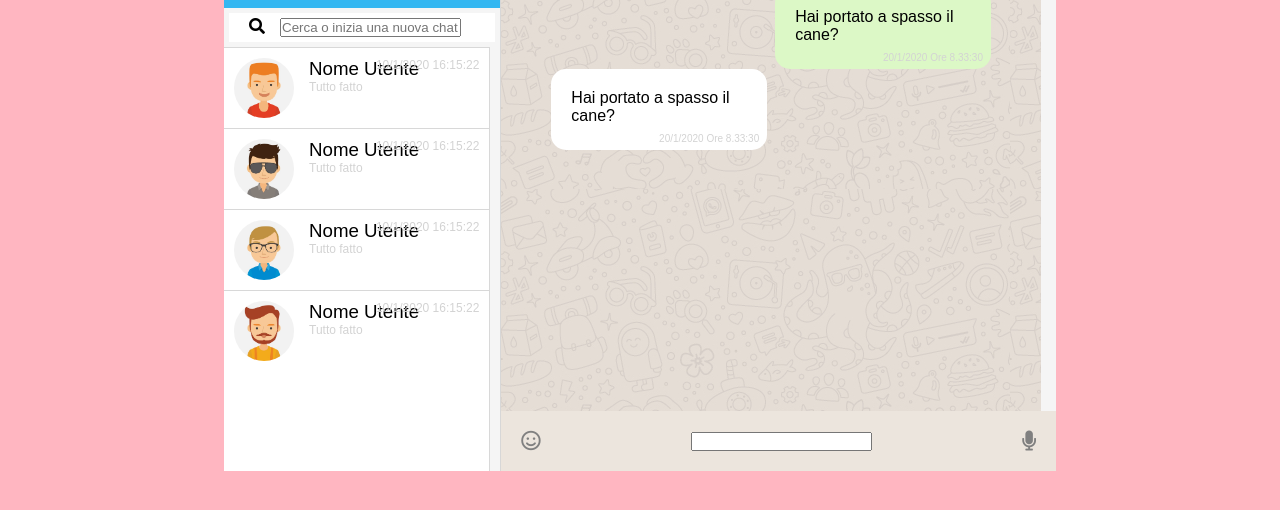
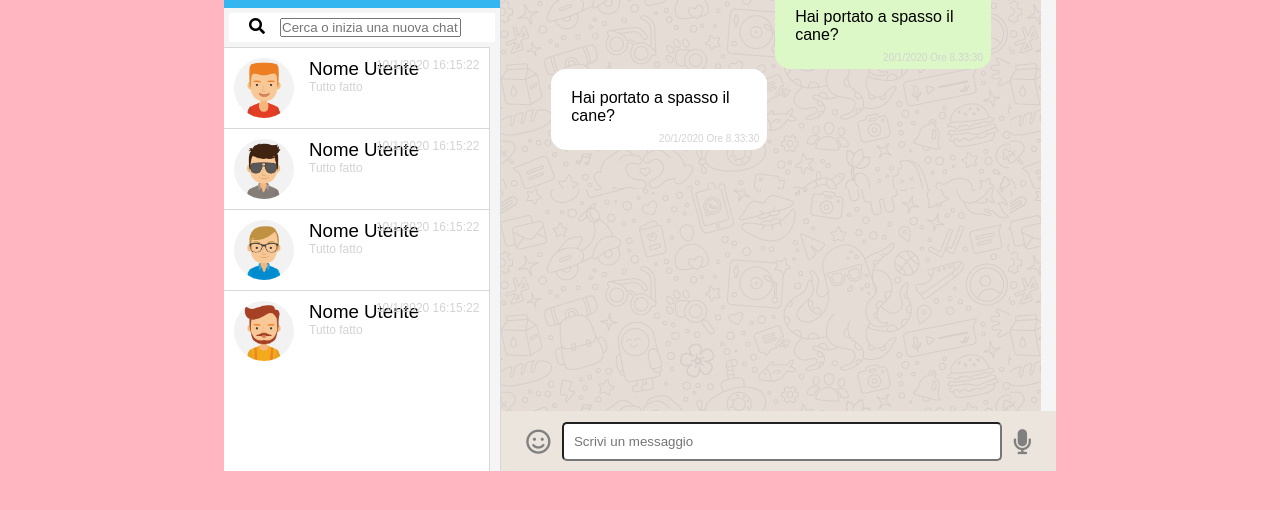
Before and after one commit to EddieFreedome/vue-boolzapp, a plain HTML site: page milestone1/index.html in a window 1280 px wide. Shown: the part 182-692 px from the top of the page. Drawn offline with Linux system fonts and the light colour scheme.

Commit message:
aggiunto stile input messaggi

```diff
--- a/milestone1/index.html
+++ b/milestone1/index.html
@@ -134,8 +134,8 @@
                     </div>
                     <div class="user-input-chat d-flex">
                         <i class="far fa-smile text-grey"></i>
-                        <input type="text">
-                        <i class="fas fa-microphone text-grey"></i>
+                        <input type="text" placeholder="Scrivi un messaggio">
+                        <i class="fas fa-microphone text-grey text-right"></i>
                     </div>
                 </div>
             </div>
--- a/milestone1/style.css
+++ b/milestone1/style.css
@@ -261,13 +261,22 @@ padding-bottom: 5px;
 .user-input-chat{
     align-items: center;
     height: 60px;
-    justify-content: space-between;
-    padding: 20px;
+    justify-content: space-around;
+    padding: 15px 25px;
     background-color: rgb(236, 229, 221);
 }
 
 .user-input-chat i {
-    font-size: 20px;
+    font-size: 25px;
+    flex-grow: 1;
+}
+
+.user-input-chat input{
+    padding: 10px;
+    border-radius: 5px;
+    border-color: none;
+    flex-grow: 1;
+    width: 85%;
 }
 
 /*****UTILITIES*****/
```
